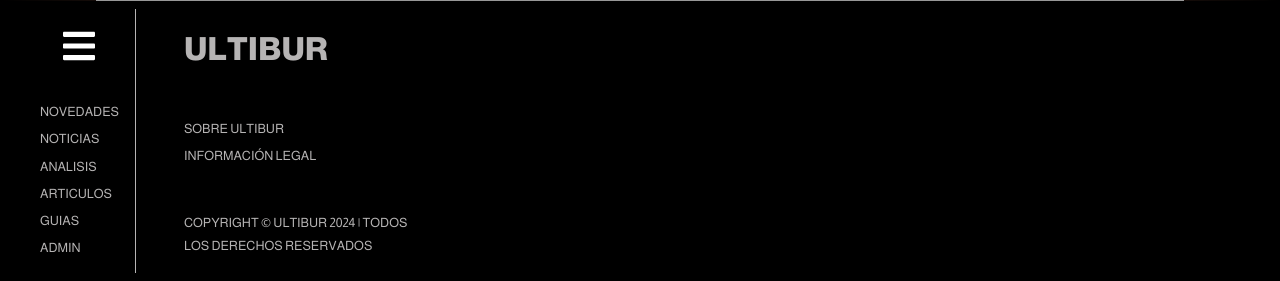
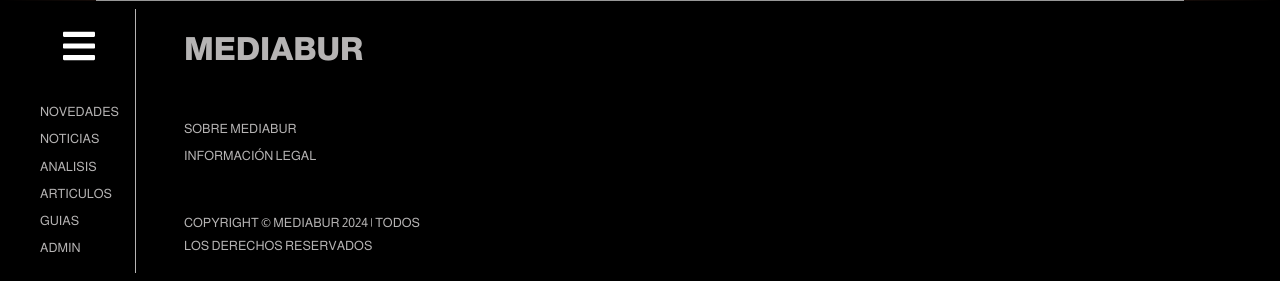
Before and after one commit to ivan-burgio/mediabur, a PHP site: page /noticias in a window 1280 px wide. Shown: the part 1165-1446 px from the top of the page. Run offline with PHP 8.4, Linux system fonts and the light colour scheme; data that the repository does not hold is empty; some libraries are stand-ins or nearby versions.

Commit message:
Configuracion entorno y cambio nombre al proyecto

```diff
--- a/ultibur.sql
+++ b/mediabur.sql
@@ -18,7 +18,7 @@ SET time_zone = "+00:00";
 /*!40101 SET NAMES utf8mb4 */;
 
 --
--- Base de datos: `ultibur`
+-- Base de datos: `mediabur`
 --
 
 -- --------------------------------------------------------
--- a/views/admin-templates/sidebar.php
+++ b/views/admin-templates/sidebar.php
@@ -1,5 +1,5 @@
 <aside class="sidebar">
-    <div>ULTIBUR</div>
+    <div>Mediabur</div>
 
     <div>
         <ul>
--- a/views/pages-layout.php
+++ b/views/pages-layout.php
@@ -5,7 +5,7 @@
     <meta charset="UTF-8">
     <meta name="viewport" content="width=device-width, initial-scale=1.0">
     <meta name="description" content="Portfolio of Ivan Burgio, a programmer who studies Web Development, here you can learn a little more about him, the technologies he knows and his projects.">
-    <title>Ultibur | <?php echo $titulo_pestaña ?> </title>
+    <title>Mediabur | <?php echo $titulo_pestaña ?> </title>
     <link rel="icon" type="image/png" href="/build/img/logo2.png"/>
     <link rel="preconnect" href="https://fonts.googleapis.com">
     <link rel="preconnect" href="https://fonts.gstatic.com" crossorigin>
--- a/views/templates/footer.php
+++ b/views/templates/footer.php
@@ -15,14 +15,14 @@
     </div>
 
     <div class="footer__contenedor2">
-        <a href="/" class="footer__titulo">Ultibur</a>
+        <a href="/" class="footer__titulo">Mediabur</a>
 
         <div class="footer__nav">
-            <a class="footer__nav-link" href="">Sobre ULTIBUR</a>
+            <a class="footer__nav-link" href="">Sobre Mediabur</a>
             <a class="footer__nav-link" href="">Información Legal</a>
         </div>
 
-        <p class="footer__nav-link">Copyright © ULTIBUR 2024 | Todos los derechos reservados</p>
+        <p class="footer__nav-link">Copyright © Mediabur 2024 | Todos los derechos reservados</p>
     </div>
 
     <div class="footer__contenedor3"></div>
--- a/views/templates/header.php
+++ b/views/templates/header.php
@@ -5,7 +5,7 @@
     </div>
 
     <a href="/" class="header__contenedor">
-        <h2 class="header__titulo">Ultibur</h2>
+        <h2 class="header__titulo">Mediabur</h2>
         <p class="header__description">Blog de tecnología, entretenimiento y videojuegos.</p>
     </a>
 </header>
```
Also changed, not shown: 1 other file.
